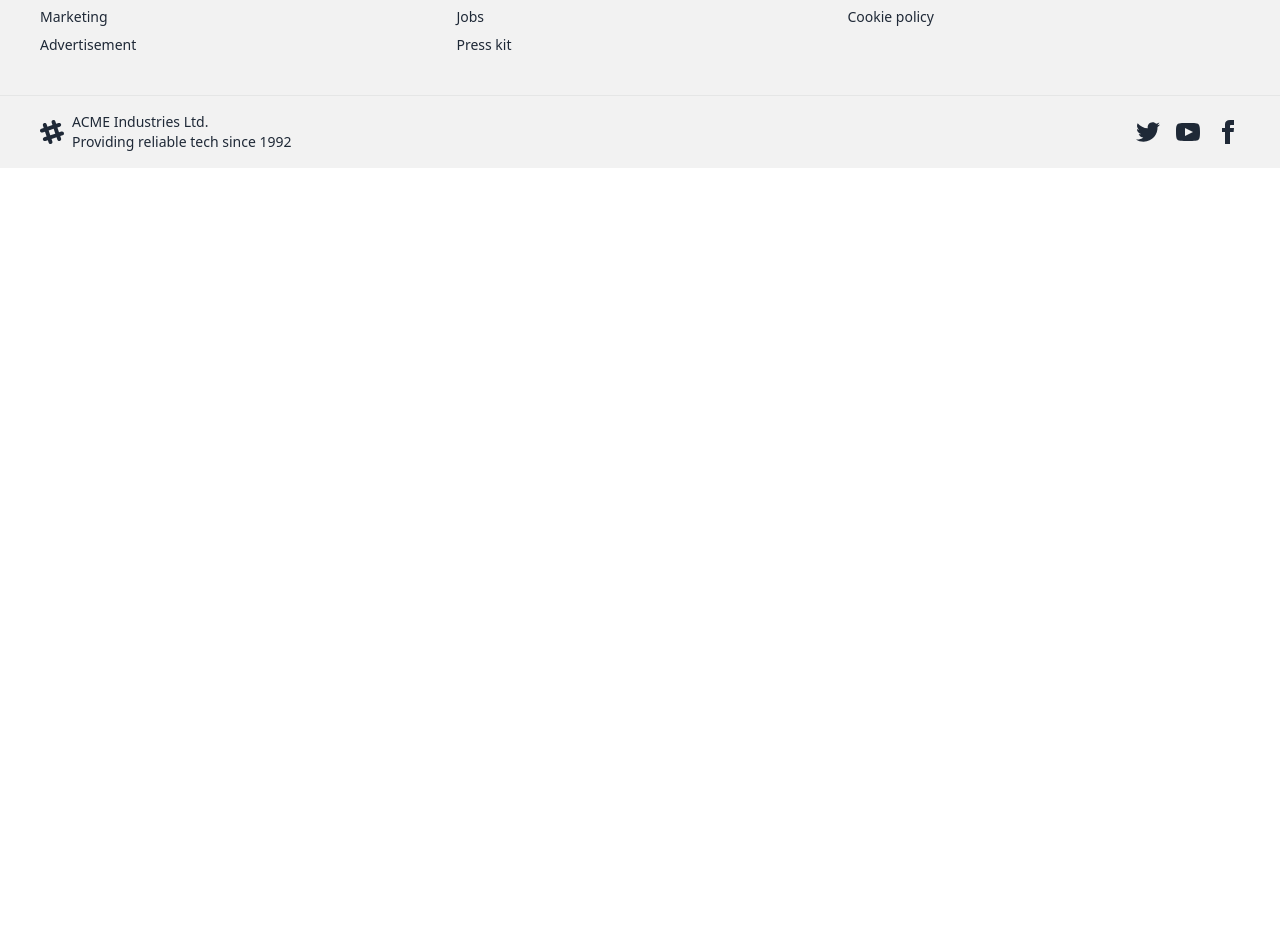
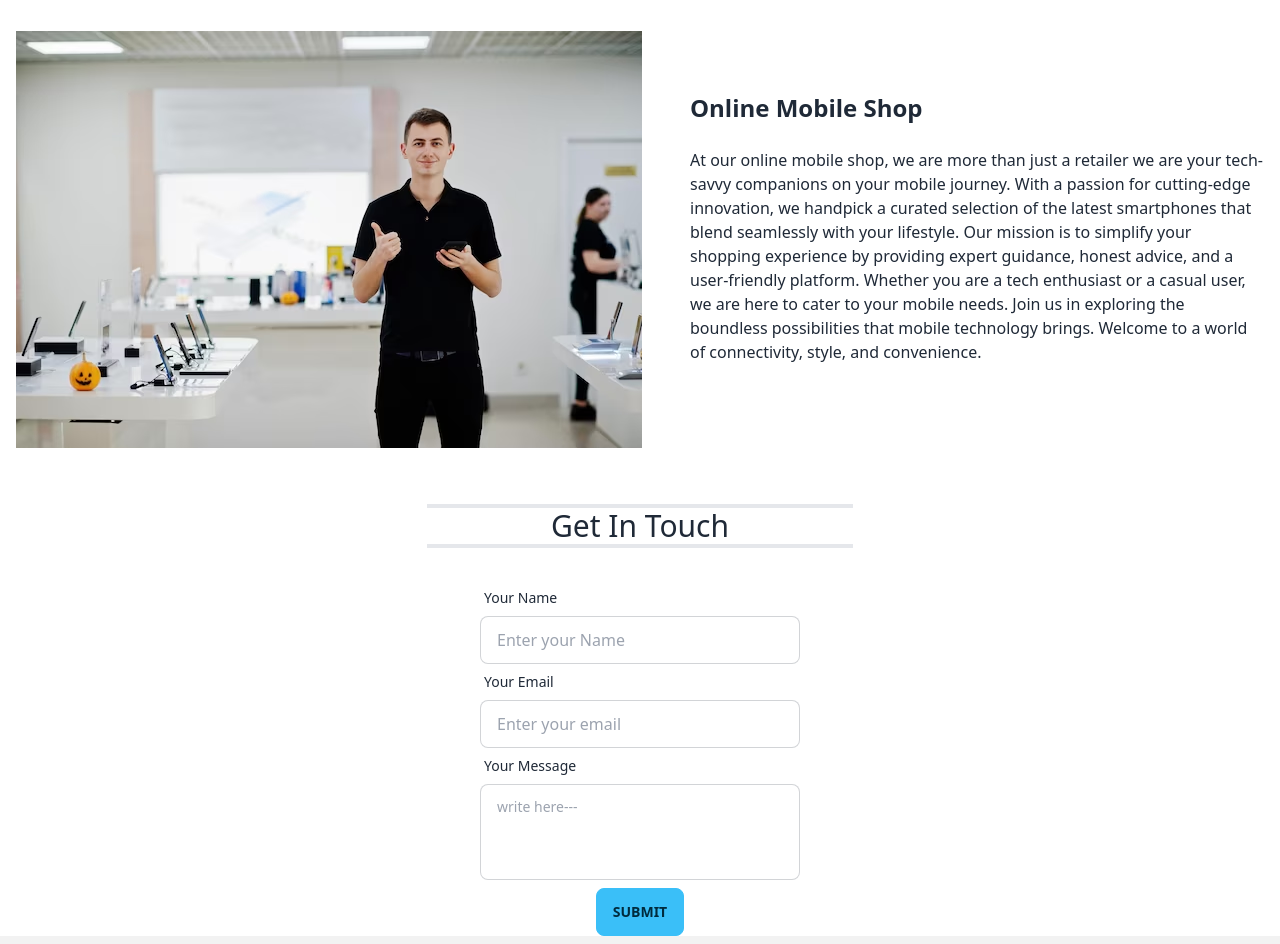
Before and after one commit to saifulislam975317/mobile-shop-saiful-client, a React (Vite) app: page / in a window 1280 px wide. Shown: the part 3388-4332 px from the top of the page. Before the commit the page ends 3556 px from the top, so only its background shows below. Built offline with nearby package versions, Linux system fonts and the light colour scheme.

Commit message:
added about section

```diff
--- /dev/null
+++ b/src/components/pages/Home/AboutUs/AboutUs.jsx
@@ -0,0 +1,34 @@
+import aboutBg from "../../../../assets/aboutUs/about us.avif";
+import SectionTitle from "../../Shared/SectionTitle/SectionTitle";
+const AboutUs = () => {
+  return (
+    <div>
+      <SectionTitle
+        heading={"About Us"}
+        subHeading={"---know about us---"}
+      ></SectionTitle>
+      <div className="hero">
+        <div className="hero-content gap-12 flex-col lg:flex-row">
+          <img src={aboutBg} />
+          <div>
+            <h1 className="font-bold text-2xl">Online Mobile Shop</h1>
+            <p className="py-6">
+              At our online mobile shop, we are more than just a retailer we are
+              your tech-savvy companions on your mobile journey. With a passion
+              for cutting-edge innovation, we handpick a curated selection of
+              the latest smartphones that blend seamlessly with your lifestyle.
+              Our mission is to simplify your shopping experience by providing
+              expert guidance, honest advice, and a user-friendly platform.
+              Whether you are a tech enthusiast or a casual user, we are here to
+              cater to your mobile needs. Join us in exploring the boundless
+              possibilities that mobile technology brings. Welcome to a world of
+              connectivity, style, and convenience.
+            </p>
+          </div>
+        </div>
+      </div>
+    </div>
+  );
+};
+
+export default AboutUs;
--- /dev/null
+++ b/src/components/pages/Home/ContactUs/ContactUs.jsx
@@ -0,0 +1,62 @@
+import SectionTitle from "../../Shared/SectionTitle/SectionTitle";
+
+const ContactUs = () => {
+  const handleSubmit = (e) => {
+    e.preventDefault();
+    const form = event.target;
+    const name = form.name.value;
+    const email = form.email.value;
+    const textArea = form.textArea.value;
+    console.log(name, email, textArea);
+  };
+  return (
+    <div>
+      <SectionTitle heading={"Get In Touch"}></SectionTitle>
+      <form className="flex flex-col items-center">
+        <div className="form-control w-full max-w-xs">
+          <label className="label">
+            <span className="label-text">Your Name</span>
+          </label>
+          <input
+            type="text"
+            name="name"
+            placeholder="Enter your Name"
+            className="input input-bordered w-full max-w-xs required"
+            required
+          />
+        </div>
+        <div className="form-control w-full max-w-xs">
+          <label className="label">
+            <span className="label-text">Your Email</span>
+          </label>
+          <input
+            type="email"
+            name="email"
+            placeholder="Enter your email"
+            className="input input-bordered w-full max-w-xs required"
+            required
+          />
+        </div>
+        <div className="form-control w-full max-w-xs">
+          <label className="label">
+            <span className="label-text">Your Message</span>
+          </label>
+          <textarea
+            name="textArea"
+            className="textarea textarea-bordered h-24 resize-none"
+            placeholder="write here---"
+          ></textarea>
+        </div>
+
+        <input
+          onClick={handleSubmit}
+          className="btn btn-info mt-2"
+          type="submit"
+          value="submit"
+        />
+      </form>
+    </div>
+  );
+};
+
+export default ContactUs;
--- a/src/components/pages/Home/Home/Home.jsx
+++ b/src/components/pages/Home/Home/Home.jsx
@@ -1,7 +1,9 @@
 import Offered from "../../Offered/Offered";
 import Order from "../../Order/Order";
 import Reviews from "../../Reviews/Reviews";
+import AboutUs from "../AboutUs/AboutUs";
 import Banner from "../Banner/Banner";
+import ContactUs from "../ContactUs/ContactUs";
 import Featured from "../Featured/Featured";
 const Home = () => {
   return (
@@ -11,6 +13,8 @@ const Home = () => {
       <Offered></Offered>
       <Featured></Featured>
       <Reviews></Reviews>
+      <AboutUs></AboutUs>
+      <ContactUs></ContactUs>
     </div>
   );
 };
--- a/src/components/pages/Shared/Footer/Footer.jsx
+++ b/src/components/pages/Shared/Footer/Footer.jsx
@@ -37,8 +37,8 @@ const Footer = () => {
             <path d="M22.672 15.226l-2.432.811.841 2.515c.33 1.019-.209 2.127-1.23 2.456-1.15.325-2.148-.321-2.463-1.226l-.84-2.518-5.013 1.677.84 2.517c.391 1.203-.434 2.542-1.831 2.542-.88 0-1.601-.564-1.86-1.314l-.842-2.516-2.431.809c-1.135.328-2.145-.317-2.463-1.229-.329-1.018.211-2.127 1.231-2.456l2.432-.809-1.621-4.823-2.432.808c-1.355.384-2.558-.59-2.558-1.839 0-.817.509-1.582 1.327-1.846l2.433-.809-.842-2.515c-.33-1.02.211-2.129 1.232-2.458 1.02-.329 2.13.209 2.461 1.229l.842 2.515 5.011-1.677-.839-2.517c-.403-1.238.484-2.553 1.843-2.553.819 0 1.585.509 1.85 1.326l.841 2.517 2.431-.81c1.02-.33 2.131.211 2.461 1.229.332 1.018-.21 2.126-1.23 2.456l-2.433.809 1.622 4.823 2.433-.809c1.242-.401 2.557.484 2.557 1.838 0 .819-.51 1.583-1.328 1.847m-8.992-6.428l-5.01 1.675 1.619 4.828 5.011-1.674-1.62-4.829z"></path>
           </svg>
           <p>
-            ACME Industries Ltd. <br />
-            Providing reliable tech since 1992
+            Online Mobile shop Ltd. <br />
+            Providing reliable tech since 2023
           </p>
         </div>
         <div className="md:place-self-center md:justify-self-end">
```
